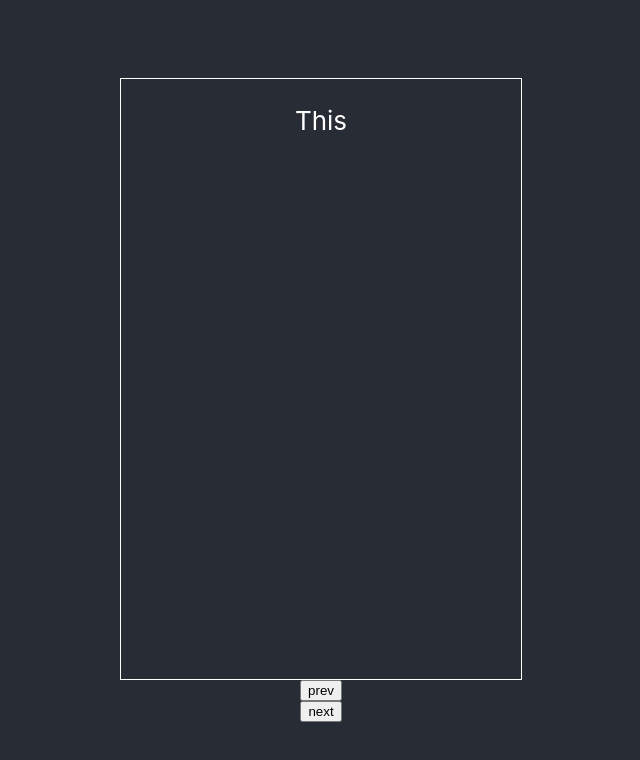
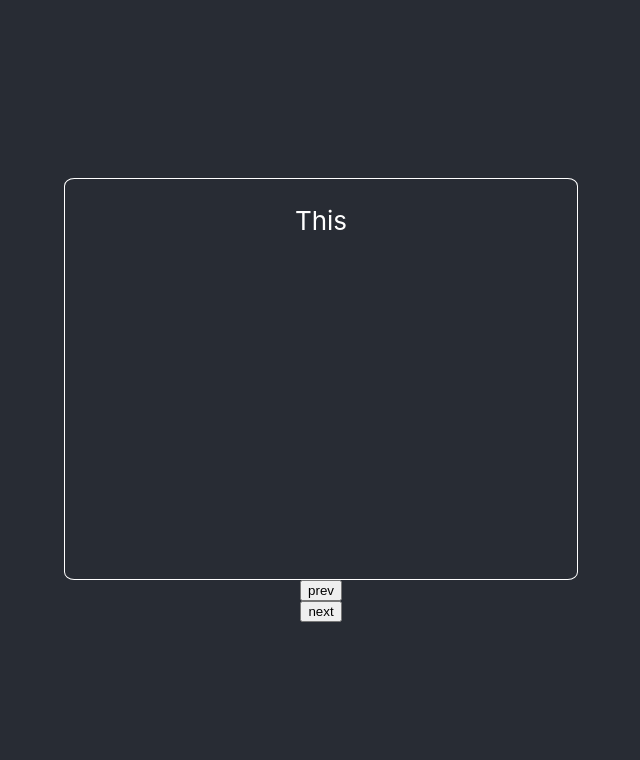
Before and after one commit to hvydya/colfrontend, a React (Create React App) app: page / in a window 1280 px wide. Shown: the top 760 px of the page, without its empty margins (319-959 px from the left). Built offline with nearby package versions, Linux system fonts and the light colour scheme.

Commit message:
update css to flash

```diff
--- a/src/App.css
+++ b/src/App.css
@@ -36,3 +36,19 @@
     transform: rotate(360deg);
   }
 }
+
+#flashDiv {
+  position: relative;
+  width: 90vw;
+  height: 50vh;
+  border: solid 1px white;
+  border-radius: 2%;
+  user-select: none;
+}
+
+@media only screen and (min-width: 768px) {
+  #flashDiv {
+    width: 40vw;
+    height: 50vh;
+  }
+}
--- a/src/Flash.js
+++ b/src/Flash.js
@@ -29,16 +29,8 @@ export default class Flash extends React.Component {
 
     render() {
         let { isFront, front, back } = this.state;
-        return <div id="flashDiv" style={flashDivStyle} onClick={this.toggleFlash}>
+        return <div id="flashDiv" onClick={this.toggleFlash}>
             <p id="flashText">{isFront ? front : back}</p>
         </div>
     }
 }
-
-const flashDivStyle = {
-    position: "relative",
-    width: "400px",
-    height: "600px",
-    border: "solid 1px white",
-    userSelect: "none",
-}
```
